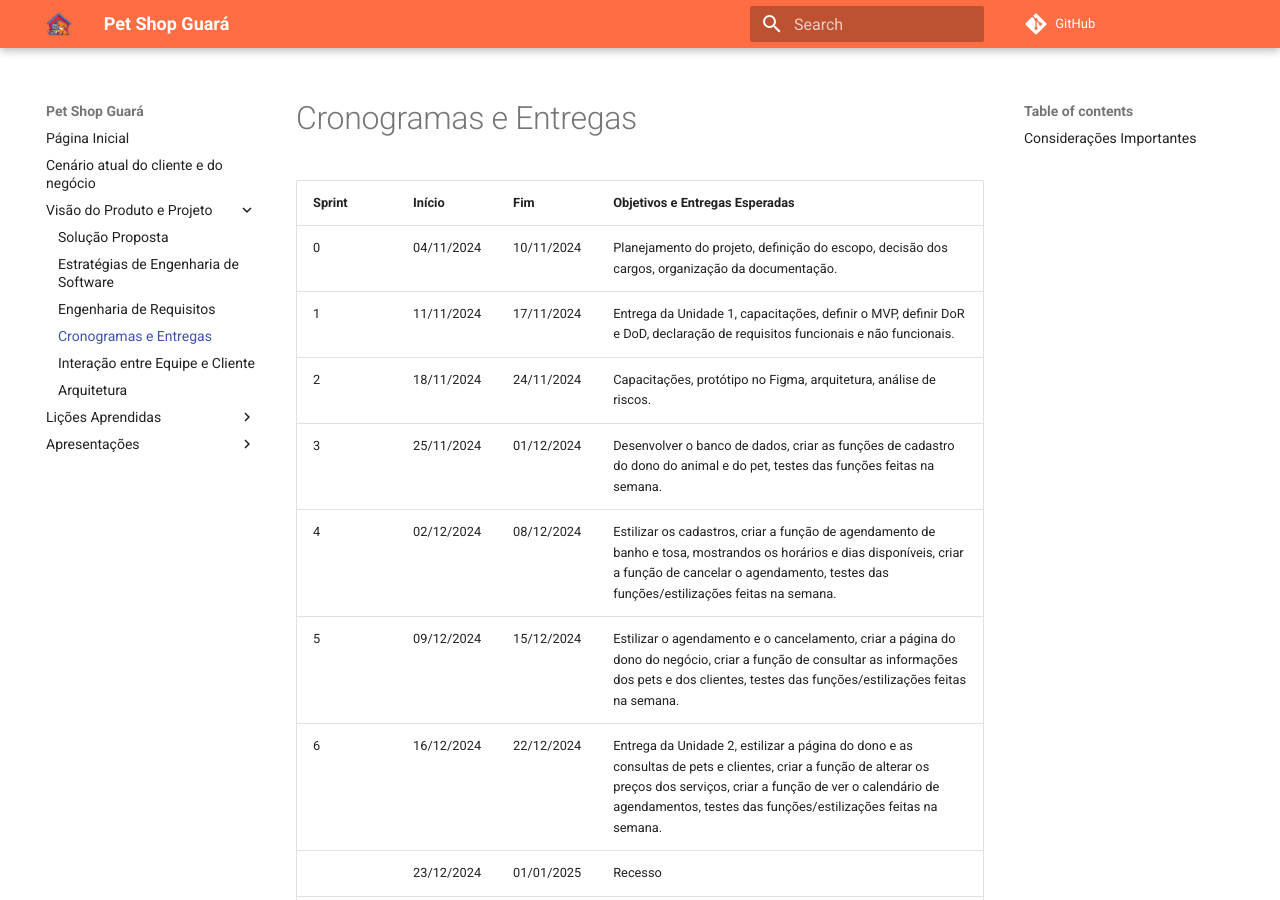
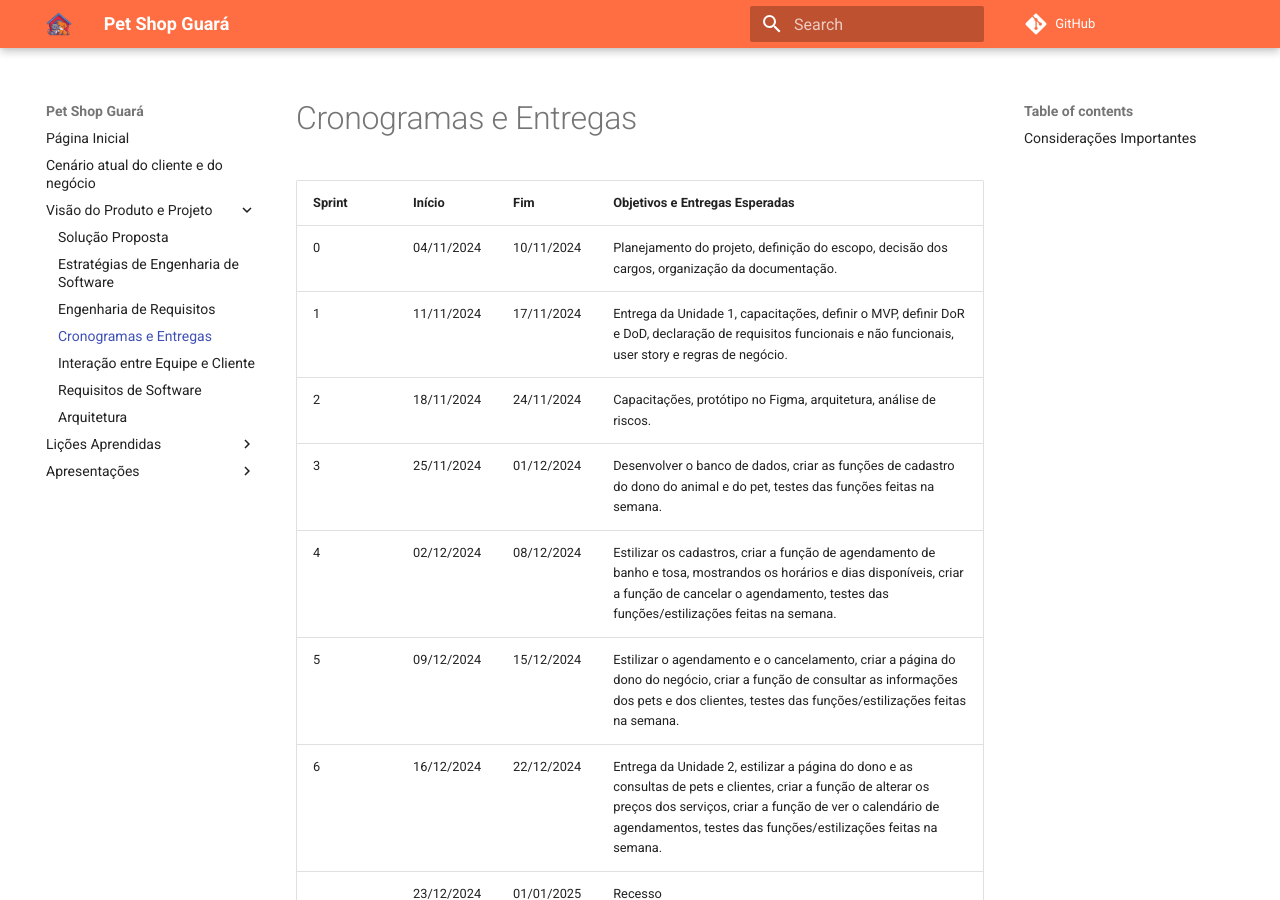
Before and after one commit to mdsreq-fga-unb/2024.2-T03-PetShopGuara, an MkDocs documentation site: the page built from docs/VisãoProduto/Cronograma.md, in a window 1280 px wide and 900 px high. Built offline with MkDocs 1.6.1 and Material for MkDocs 9.7.7, drawn with Linux system fonts in a browser that asks for light colours; comment, search, counter and statistics services are not loaded.

Commit message:
docs: criando aba de requisitos de software

```diff
--- a/docs/VisãoProduto/Cronograma.md
+++ b/docs/VisãoProduto/Cronograma.md
@@ -3,7 +3,7 @@
 | Sprint | Início        | Fim           | Objetivos e Entregas Esperadas                                                                 |
 |--------|---------------|---------------|-----------------------------------------------------------------------------------------------|
 | 0      | 04/11/2024    | 10/11/2024    | Planejamento do projeto, definição do escopo, decisão dos cargos, organização da documentação.|
-| 1      | 11/11/2024    | 17/11/2024    | Entrega da Unidade 1, capacitações, definir o MVP, definir DoR e DoD, declaração de requisitos funcionais e não funcionais.                         |
+| 1      | 11/11/2024    | 17/11/2024    | Entrega da Unidade 1, capacitações, definir o MVP, definir DoR e DoD, declaração de requisitos funcionais e não funcionais, user story e regras de negócio.                         |
 | 2      | 18/11/2024    | 24/11/2024    | Capacitações, protótipo no Figma, arquitetura, análise de riscos.                             |
 | 3      | 25/11/2024    | 01/12/2024    | Desenvolver o banco de dados, criar as funções de cadastro do dono do animal e do pet, testes das funções feitas na semana. |
 | 4      | 02/12/2024    | 08/12/2024    | Estilizar os cadastros, criar a função de agendamento de banho e tosa, mostrandos os horários e dias disponíveis, criar a função de cancelar o agendamento, testes das funções/estilizações feitas na semana. |
--- a/mkdocs.yml
+++ b/mkdocs.yml
@@ -21,6 +21,7 @@
     - Engenharia de Requisitos: VisãoProduto/EngRequisitos.md
     - Cronogramas e Entregas : VisãoProduto/Cronograma.md
     - Interação entre Equipe e Cliente : VisãoProduto/Interação.md
+    - Requisitos de Software: VisãoProduto/Requisitos.md
     - Arquitetura : VisãoProduto/Arquitetura.md
   - Lições Aprendidas:
     - Unidade 1 : Unidades/Unidade1.md
```
Also changed, not shown: docs/VisãoProduto/Requisitos.md (added, +3 -0 lines).
